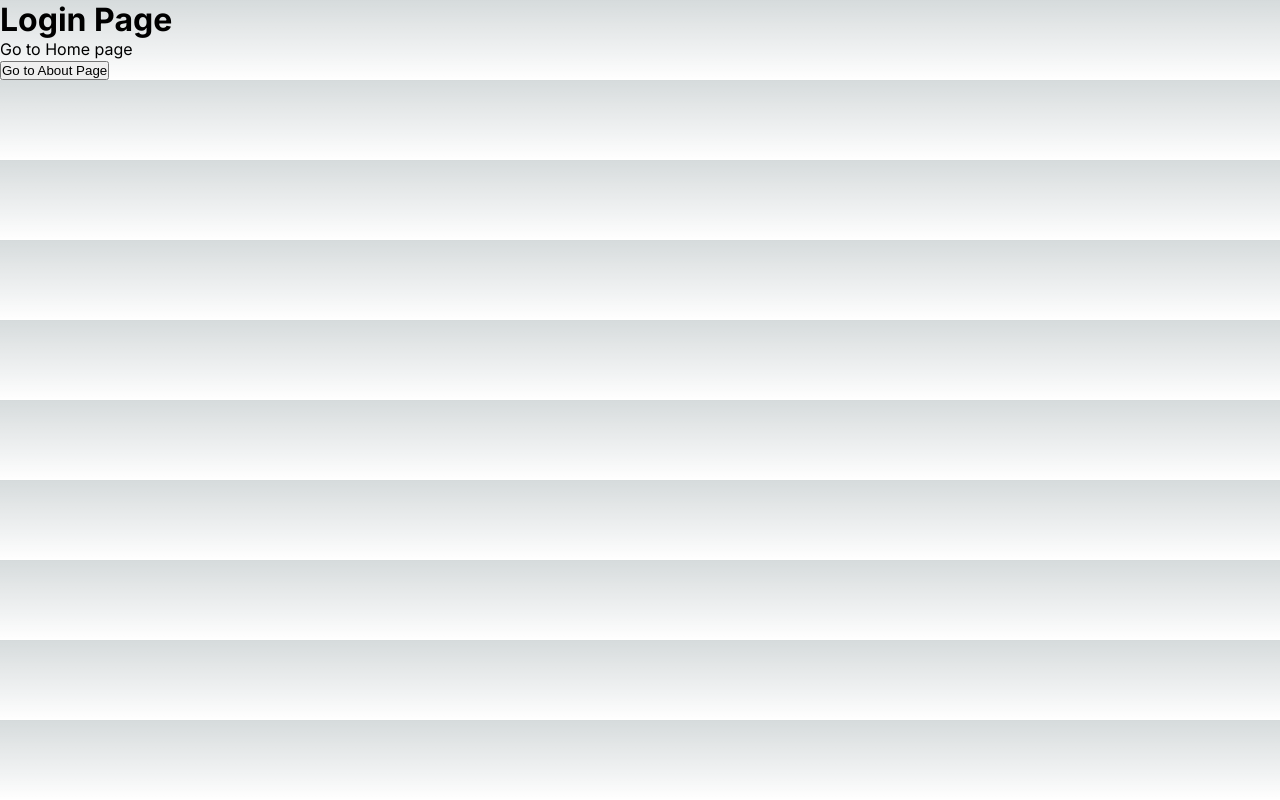
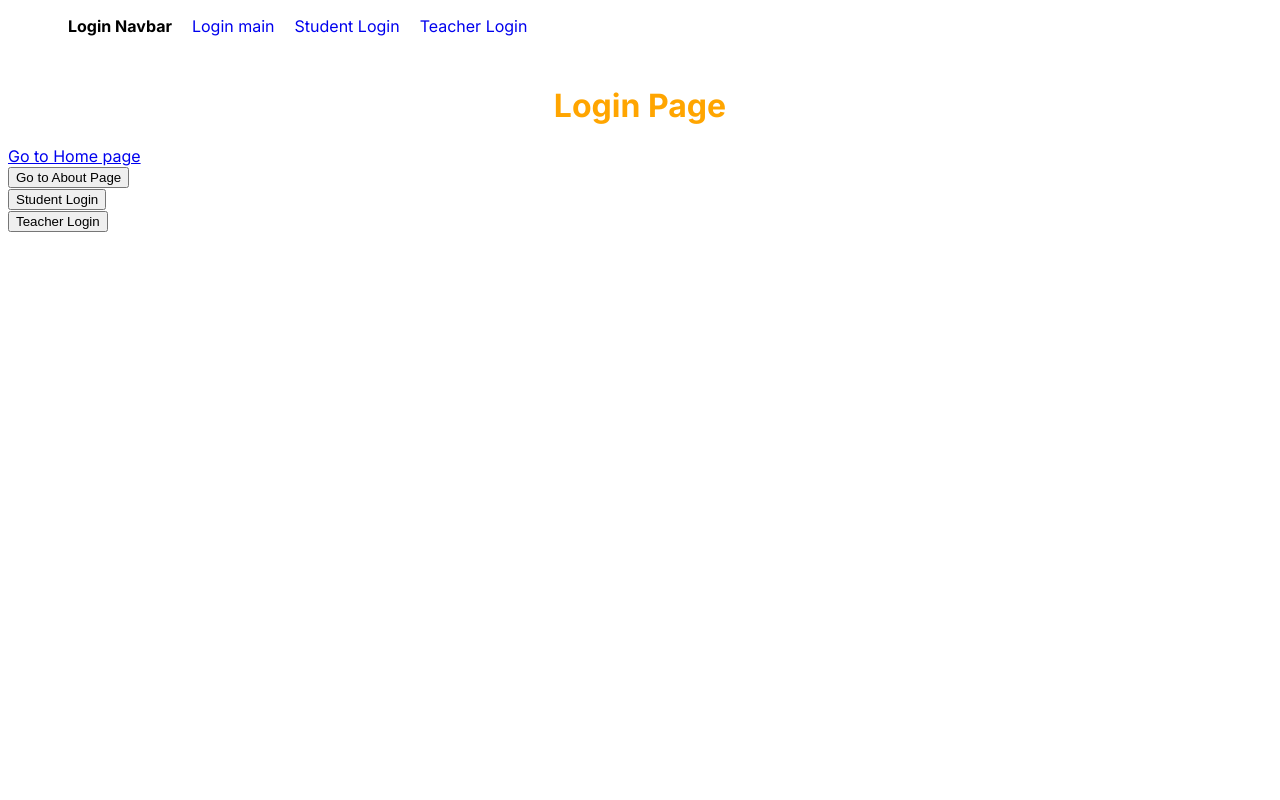
Before and after one commit to Dineshyagnik/NextJS, a Next.js app: page /login in a window 1280 px wide. Built offline with nearby package versions, Linux system fonts and the light colour scheme.

Commit message:
nested routing and common layout

```diff
--- /dev/null
+++ b/src/app/about/about.css
@@ -0,0 +1,17 @@
+.nav-bar{
+    display: flex;
+}
+.nav-bar li{
+    margin-left: 20px;
+    list-style-type: none;
+}
+.nav-bar li a{
+    text-decoration: none;
+}
+.nav-bar h4{
+    margin: 0;
+}
+.heading{
+color: orange;
+text-align: center;
+}
--- a/src/app/globals.css
+++ b/src/app/globals.css
@@ -1,4 +1,4 @@
-:root {
+/* :root {
   --max-width: 1100px;
   --border-radius: 12px;
   --font-mono: ui-monospace, Menlo, Monaco, 'Cascadia Mono', 'Segoe UI Mono',
@@ -104,4 +104,4 @@ a {
   html {
     color-scheme: dark;
   }
-}
+} */
--- /dev/null
+++ b/src/app/login/layout.js
@@ -0,0 +1,22 @@
+import Link from "next/link";
+import './login.css';
+
+export default function Layout({ children }) {
+    return (
+        <div>
+            <ul className="login-menu">
+                <li><h4>Login Navbar</h4></li>
+                <li>
+                    <Link href={'/login'}>Login main</Link>
+                </li>
+                <li>
+                    <Link href={'/login/studentlogin'}>Student Login</Link>
+                </li>
+                <li>
+                    <Link href={'/login/teacherlogin'}>Teacher Login</Link>
+                </li>
+            </ul>
+            {children}
+        </div>
+    )
+}
--- /dev/null
+++ b/src/app/login/login.css
@@ -0,0 +1,23 @@
+.login-menu{
+    display: flex;
+}
+
+.login-menu li{
+    /* list-style: none; */
+    list-style-type: none;
+    margin-left: 20px;
+}
+
+.login-menu li a{
+    text-decoration: none;
+}
+
+.login-menu h4{
+    margin: 0;
+}
+
+.heading{
+    color: orange;
+    text-align: center;
+    margin-top: 50px;
+}
--- a/src/app/login/page.js
+++ b/src/app/login/page.js
@@ -1,17 +1,28 @@
 "use client"
 import Link from "next/link";
-import {useRouter} from 'next/navigation'
+import { useRouter } from 'next/navigation';
 
 
-const Login = () =>{
+const Login = () => {
 
     const router = useRouter();
-    return(
+
+    const navigate=(path)=>{
+        router.push(path)
+    }
+
+    return (
         <div>
-            <h1>Login Page</h1>
+            <h1 className="heading">Login Page</h1>
             <Link href={'/'}>Go to Home page</Link>
-        <br/>
-            <button onClick={()=>router.push("/about")}>Go to About Page</button>
+            <br />
+            <button onClick={() => navigate('/about')}>Go to About Page</button>
+            <br/>
+            <button onClick={()=>navigate('/login/studentlogin')}>Student Login</button>
+            <br/>
+            <button onClick={()=>navigate('/login/teacherlogin')}>Teacher Login</button>
+
+
         </div>
     )
 }
```
Also changed, not shown: src/app/about/aboutcollege/page.js (added, +11 -0 lines), src/app/about/aboutstudent/page.js (added, +11 -0 lines), src/app/about/layout.js (added, +22 -0 lines), src/app/about/page.js (+5 -2 lines), src/app/login/studentlogin/page.js (added, +8 -0 lines), src/app/login/teacherlogin/page.js (added, +8 -0 lines), src/app/page.js (+7 -7 lines).
